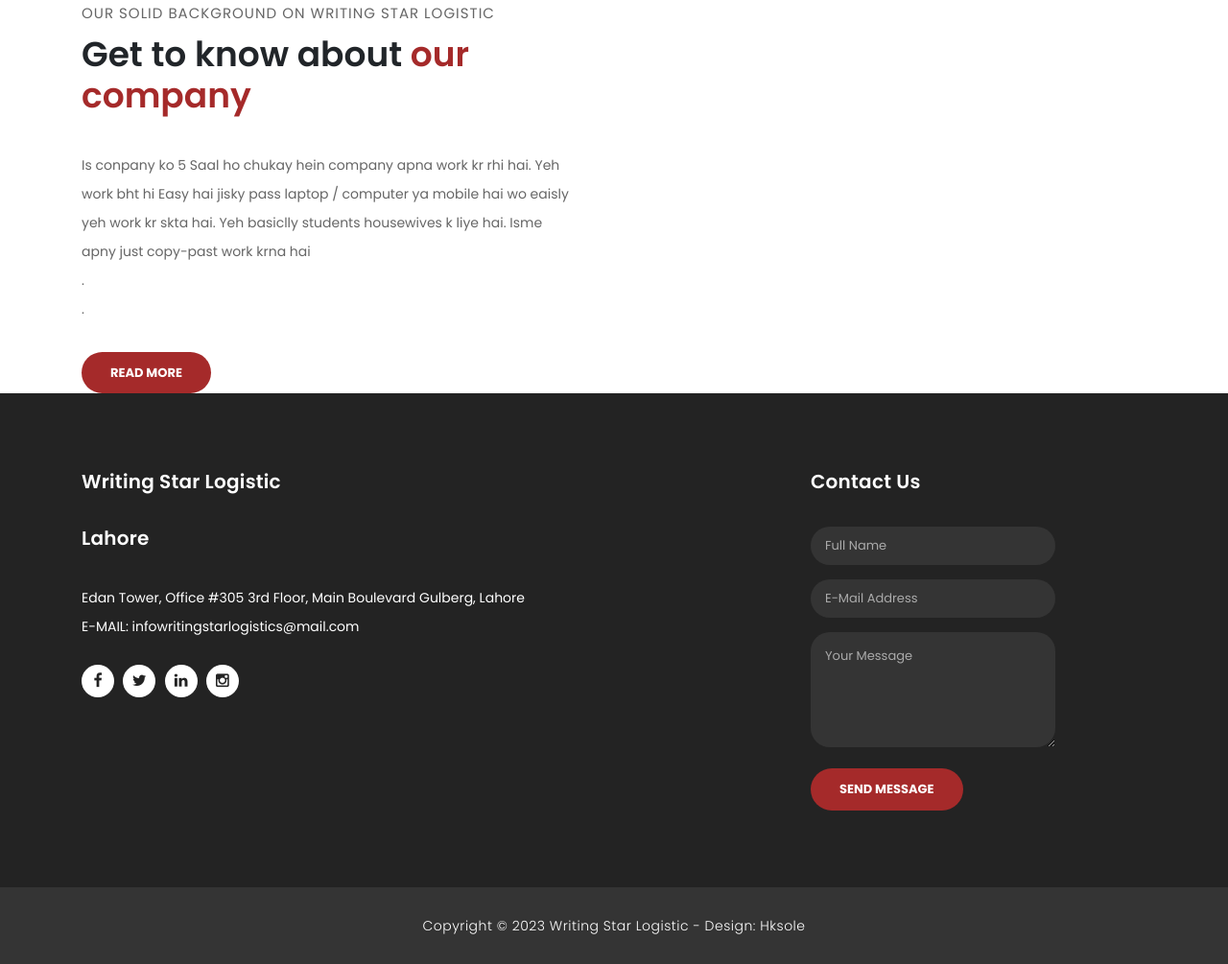
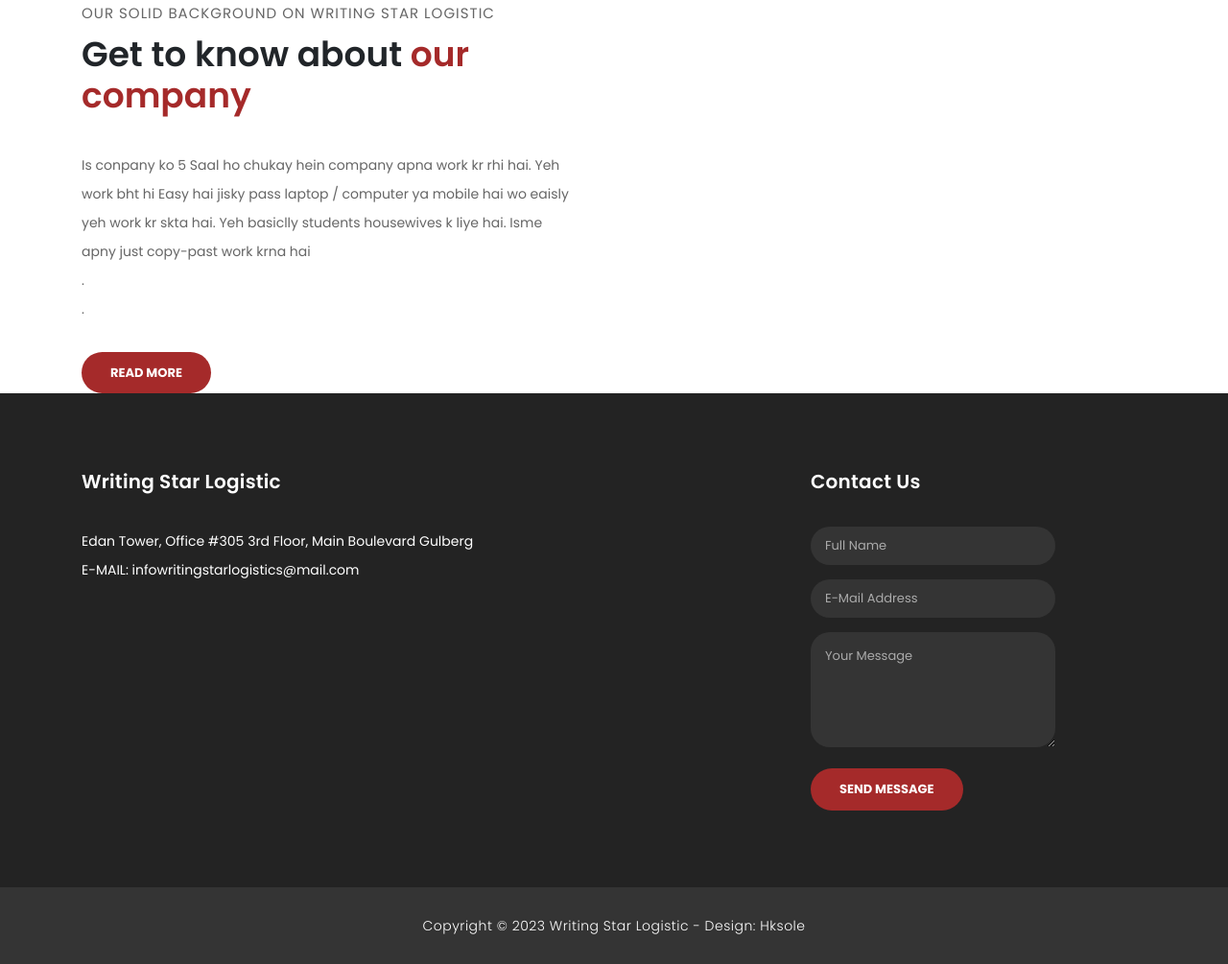
Before and after one commit to ms2678/www.writingstarlogistic.com, a plain HTML site: page about.html in a window 1280 px wide. Shown: the part 647-1652 px from the top of the page at 96% size. Drawn offline with Linux system fonts and the light colour scheme.

Commit message:
Update about.html

```diff
--- a/about.html
+++ b/about.html
@@ -50,12 +50,7 @@
             </ul>
           </div>
           <div class="col-md-4">
-            <ul class="right-icons">
-              <li><a href="#"><i class="fa fa-facebook"></i></a></li>
-              <li><a href="#"><i class="fa fa-twitter"></i></a></li>
-              <li><a href="#"><i class="fa fa-linkedin"></i></a></li>
-              <li><a href="#"><i class="fa fa-instagram"></i></a></li>
-            </ul>
+
           </div>
         </div>
       </div>
@@ -142,15 +137,10 @@
         <div class="row">
           <div class="col-md-8 footer-item">
             <h4>Writing Star Logistic</h4>
-            <h4>Lahore</h4>
-            <p>Edan Tower, Office #305 3rd Floor, Main Boulevard Gulberg, Lahore</p>
+
+            <p>Edan Tower, Office #305 3rd Floor, Main Boulevard Gulberg</p>
             <p>E-MAIL: infowritingstarlogistics@mail.com</p>
-            <ul class="social-icons">
-              <li><a rel="nofollow" href="https://fb.com/templatemo" target="_blank"><i class="fa fa-facebook"></i></a></li>
-              <li><a href="#"><i class="fa fa-twitter"></i></a></li>
-              <li><a href="#"><i class="fa fa-linkedin"></i></a></li>
-              <li><a href="#"><i class="fa fa-instagram"></i></a></li>
-            </ul>
+
           </div>
 
 
```
